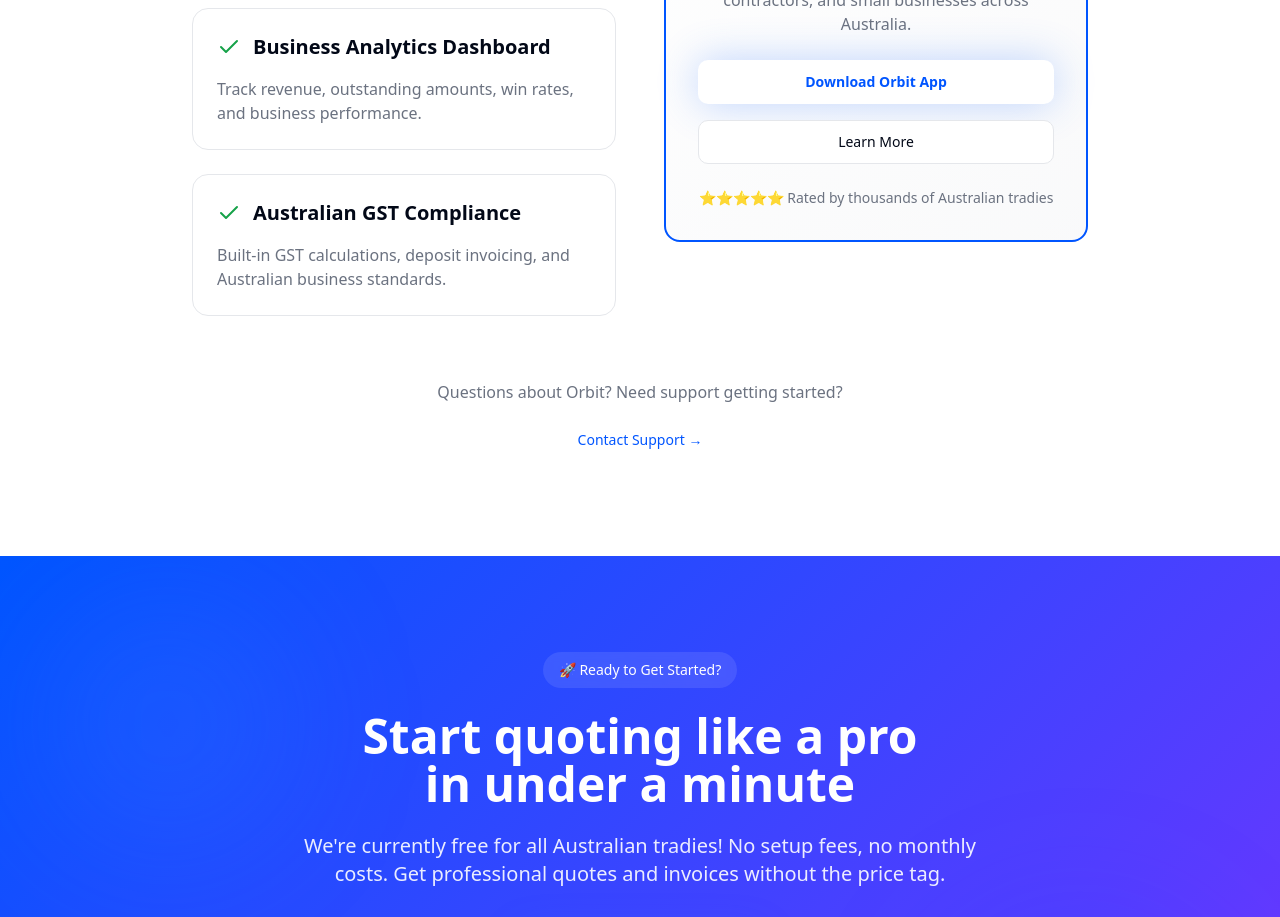
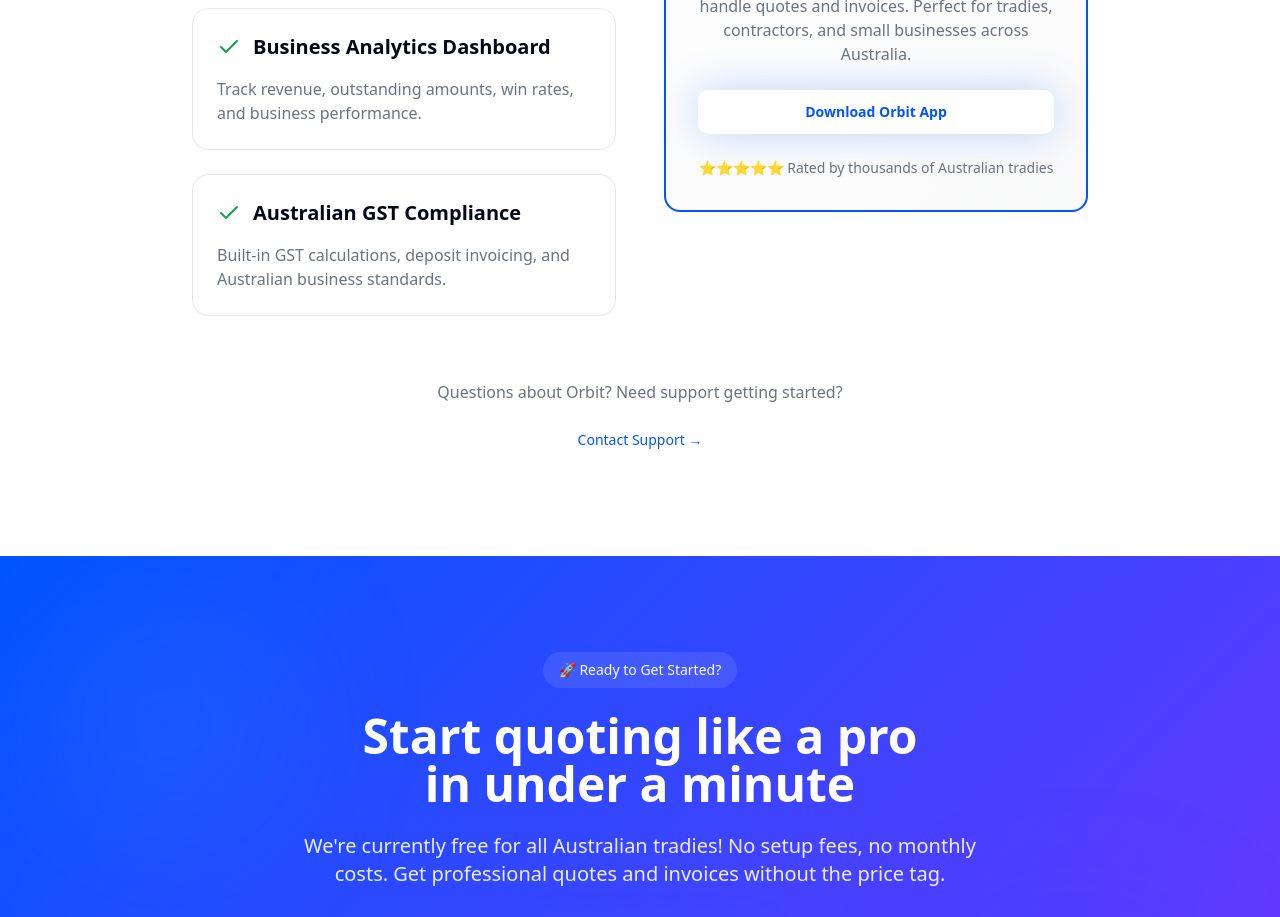
Before and after one commit to cpmas/orbit-pro-page, a React (Vite) app: page / in a window 1280 px wide. Shown: the part 3480-4397 px from the top of the page. Built offline with nearby package versions, Linux system fonts and the light colour scheme.

Commit message:
Code edited in Lovable Code Editor
Edited UI in Lovable

```diff
--- a/src/components/Pricing.tsx
+++ b/src/components/Pricing.tsx
@@ -131,9 +131,6 @@ const Pricing = () => {
                 <Button variant="hero" size="lg" className="w-full">
                   Download Orbit App
                 </Button>
-                <Button variant="outline" size="lg" className="w-full">
-                  Learn More
-                </Button>
               </div>
 
               <div className="mt-6 text-sm text-muted-foreground">
```
